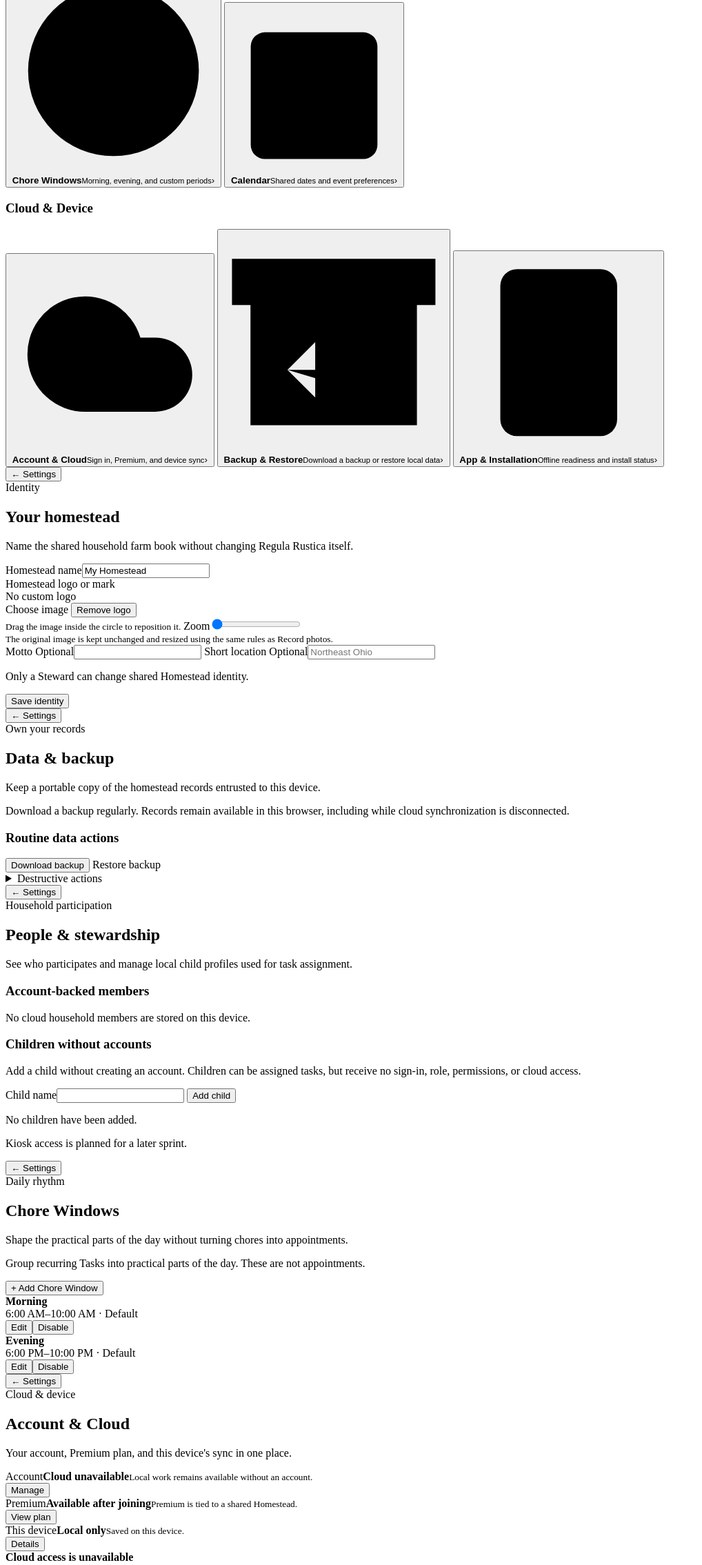
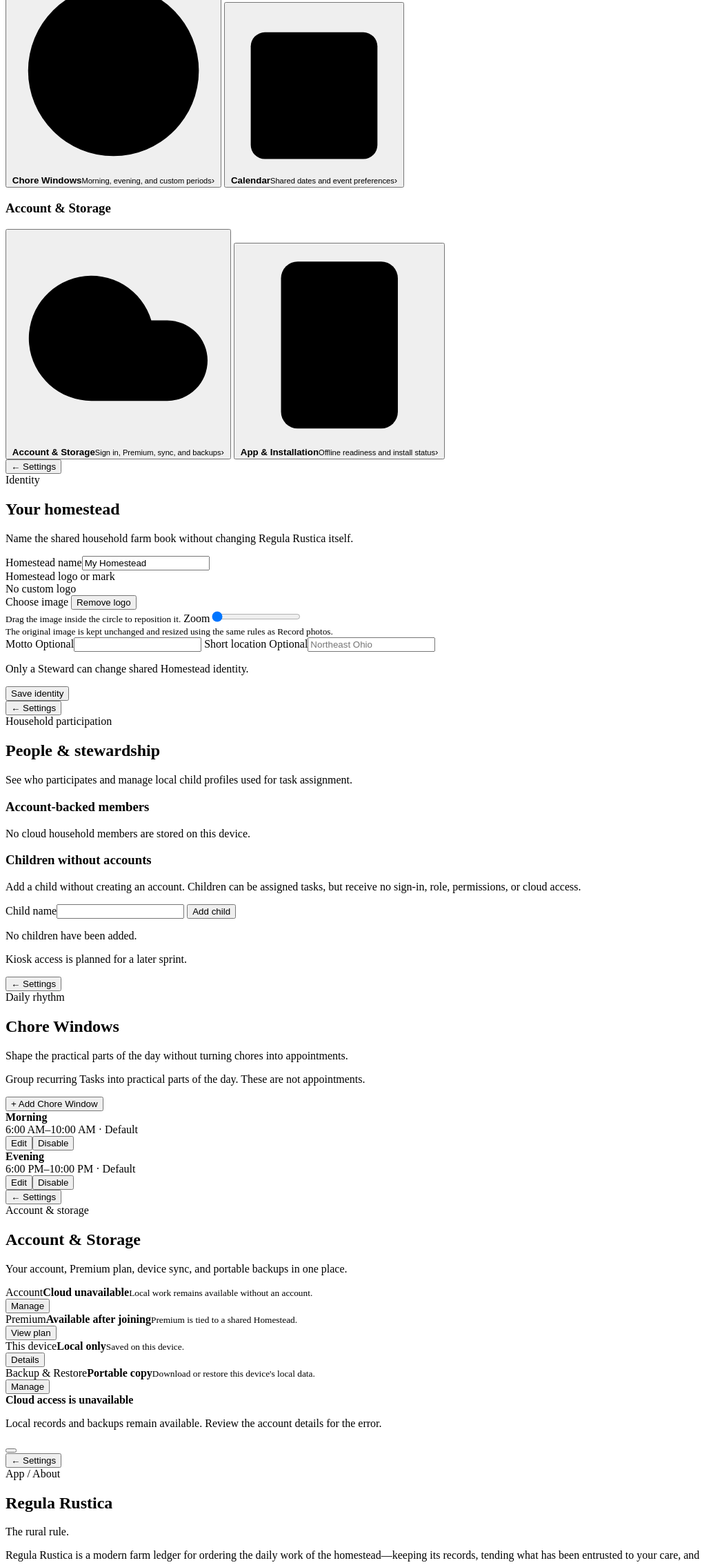
Before and after one commit to mholtsclaw88/Regula-Rustica, a website with bundled scripts: page index.html in a window 1280 px wide. Shown: the part 8697-10966 px from the top of the page at 69% size, without its empty margins (0-1018 px from the left). Built offline with nearby package versions, Linux system fonts and the light colour scheme; files whose address does not match are found by name.

Commit message:
Move backup into Account and Storage settings

```diff
--- a/index.html
+++ b/index.html
@@ -466,15 +466,11 @@
             </div>
           </section>
           <section class="settings-category-group" aria-labelledby="settingsDeviceGroup">
-            <h3 class="settings-category-group-title" id="settingsDeviceGroup">Cloud &amp; Device</h3>
+            <h3 class="settings-category-group-title" id="settingsDeviceGroup">Account &amp; Storage</h3>
             <div class="settings-category-list">
               <button class="settings-category-card" type="button" data-settings-category="cloud">
                 <span class="settings-card-icon" aria-hidden="true"><svg viewBox="0 0 24 24"><path d="M17.5 19H9a7 7 0 1 1 6.7-9h1.8a4.5 4.5 0 1 1 0 9Z"/><path d="m9 12 2 2 4-4"/></svg></span>
-                <span><strong>Account &amp; Cloud</strong><small>Sign in, Premium, and device sync</small></span><span class="settings-chevron" aria-hidden="true">›</span>
-              </button>
-              <button class="settings-category-card" type="button" data-settings-category="backup">
-                <span class="settings-card-icon" aria-hidden="true"><svg viewBox="0 0 24 24"><path d="M21 8v13H3V8M1 3h22v5H1zM10 12l-3 3 3 3"/><path d="M7 15h7a3 3 0 0 1 3 3"/></svg></span>
-                <span><strong>Backup &amp; Restore</strong><small>Download a backup or restore local data</small></span><span class="settings-chevron" aria-hidden="true">›</span>
+                <span><strong>Account &amp; Storage</strong><small>Sign in, Premium, sync, and backups</small></span><span class="settings-chevron" aria-hidden="true">›</span>
               </button>
               <button class="settings-category-card" type="button" data-settings-category="about">
                 <span class="settings-card-icon" aria-hidden="true"><svg viewBox="0 0 24 24"><rect x="5" y="2" width="14" height="20" rx="2"/><path d="M12 18h.01"/></svg></span>
@@ -512,17 +508,6 @@
             <button class="btn primary" id="saveHomesteadIdentity" type="submit">Save identity</button>
           </form>
         </article>
-        <article class="card settings-section hidden" id="settingBackup" data-settings-panel="backup">
-          <button class="settings-back" type="button">← Settings</button>
-          <header class="settings-section-head"><span class="label">Own your records</span><h2 tabindex="-1">Data &amp; backup</h2><p class="muted">Keep a portable copy of the homestead records entrusted to this device.</p></header>
-          <p class="muted">Download a backup regularly. Records remain available in this browser, including while cloud synchronization is disconnected.</p>
-          <h3 class="settings-rule-title">Routine data actions</h3>
-          <div class="quick compact-actions">
-            <button class="btn secondary" id="exportData">Download backup</button>
-            <label class="btn secondary file-button">Restore backup<input id="importData" type="file" accept="application/json" hidden></label>
-          </div>
-          <details class="danger-zone"><summary>Destructive actions</summary><p class="muted">Reset replaces every local record with the sample Homestead.</p><button class="btn danger" id="resetData">Reset sample data</button></details>
-        </article>
         <article class="card settings-section hidden" id="settingPeople" data-settings-panel="people">
           <button class="settings-back" type="button">← Settings</button>
           <header class="settings-section-head"><span class="label">Household participation</span><h2 tabindex="-1">People &amp; stewardship</h2><p class="muted">See who participates and manage local child profiles used for task assignment.</p></header>
@@ -548,11 +533,12 @@
         </article>
         <article class="card cloud-card settings-section hidden" id="settingCloud" data-settings-panel="cloud">
           <button class="settings-back" type="button">← Settings</button>
-          <header class="settings-section-head"><span class="label">Cloud &amp; device</span><h2 tabindex="-1">Account &amp; Cloud</h2><p class="muted">Your account, Premium plan, and this device's sync in one place.</p></header>
-          <div class="account-cloud-overview" aria-label="Account and Cloud status">
+          <header class="settings-section-head"><span class="label">Account &amp; storage</span><h2 tabindex="-1">Account &amp; Storage</h2><p class="muted">Your account, Premium plan, device sync, and portable backups in one place.</p></header>
+          <div class="account-cloud-overview" aria-label="Account and storage status">
             <div class="account-cloud-row"><div><span class="label">Account</span><strong id="accountCloudAccountState">Checking account…</strong><small id="accountCloudAccountDetail">Your work stays on this device.</small></div><button class="btn ghost" type="button" data-account-cloud-open="accountCloudAccountDetails">Manage</button></div>
             <div class="account-cloud-row"><div><span class="label">Premium</span><strong id="accountCloudPremiumState">Checking plan…</strong><small id="accountCloudPremiumDetail">Cloud Sync and Cyril are Premium features.</small></div><button class="btn ghost" type="button" data-account-cloud-open="accountCloudPremiumDetails">View plan</button></div>
             <div class="account-cloud-row"><div><span class="label">This device</span><strong id="accountCloudDeviceState">Checking sync…</strong><small id="accountCloudDeviceDetail">Local work remains available offline.</small></div><button class="btn ghost" type="button" data-account-cloud-open="accountCloudDeviceDetails">Details</button></div>
+            <div class="account-cloud-row"><div><span class="label">Backup &amp; Restore</span><strong>Portable copy</strong><small>Download or restore this device's local data.</small></div><button class="btn ghost" type="button" data-account-cloud-open="accountCloudBackupDetails">Manage</button></div>
           </div>
           <div class="account-cloud-next" id="accountCloudNext" aria-live="polite"><div><strong id="accountCloudNextTitle">Checking connection…</strong><p id="accountCloudNextDetail" class="muted">Your records remain available on this device.</p></div><button class="btn primary" id="accountCloudNextAction" data-account-cloud-open="accountCloudAccountDetails" type="button">Continue</button></div>
           <dialog class="account-cloud-dialog" id="accountCloudAccountDetails" aria-labelledby="accountCloudAccountTitle">
@@ -664,6 +650,16 @@
               </div>
             </details>
           </div>
+          </dialog>
+          <dialog class="account-cloud-dialog" id="accountCloudBackupDetails" aria-labelledby="accountCloudBackupTitle">
+            <header class="account-cloud-dialog-head"><h3 id="accountCloudBackupTitle">Backup &amp; Restore</h3><button class="btn secondary" type="button" data-account-cloud-close>Close</button></header>
+            <p class="muted">Download a backup regularly. Records remain available in this browser, including while cloud synchronization is disconnected.</p>
+            <h3 class="settings-rule-title">Routine data actions</h3>
+            <div class="quick compact-actions">
+              <button class="btn secondary" id="exportData">Download backup</button>
+              <label class="btn secondary file-button">Restore backup<input id="importData" type="file" accept="application/json" hidden></label>
+            </div>
+            <details class="danger-zone"><summary>Destructive actions</summary><p class="muted">Reset replaces every local record with the sample Homestead.</p><button class="btn danger" id="resetData">Reset sample data</button></details>
           </dialog>
         </article>
         <article class="card settings-section hidden" id="settingAbout" data-settings-panel="about">
--- a/service-worker.js
+++ b/service-worker.js
@@ -1,4 +1,4 @@
-const CACHE = 'regula-rustica-account-cloud-dialogs-v1';
+const CACHE = 'regula-rustica-account-storage-v1';
 const ASSETS = [
   './', './index.html', './styles.css?v=cyril-assisted-entry-v1', './housekeeping.css?v=account-cloud-dialogs-v1', './cloud-auth.css', './onboarding.css?v=standard-onboarding-v1', './housekeeping-data.js?v=calendar-projections-v1', './task-foundation.js?v=record-lifecycle-v1', './record-documents.js?v=homestead-identity-v1', './journal-foundation.js?v=journal-consolidation-v3', './form-selector.js?v=responsible-party-selectors-v2', './records-relationships.js?v=data-entry-forms-v2', './ui-refinements.js?v=cyril-record-matching-v1', './ui-refinements-core.js?v=ledger-page-v1', './ledger-receipt-modal.js?v=cyril-receipt-reader-v2', './ledger-allocations.js?v=ledger-api-v2', './ledger-allocation-display.js?v=ledger-api-v2', './cellarer-assisted-entry.mjs?v=cyril-consult-v1', './cellarer-receipt-reader.mjs?v=cyril-draft-review-v1', './cellarer-consult.mjs?v=cyril-copy-v1', './app.js?v=account-cloud-dialogs-v1', './onboarding.js?v=account-cloud-dialogs-v1', './cloud-auth.js?v=account-cloud-dialogs-v1',
   './cloud-invitations.mjs', './sync/runtime.mjs?v=account-cloud-dialogs-v1', './sync/premium-access.mjs', './sync/local-state.mjs?v=clean-cloud-baseline-v1', './sync/legacy-recovery.mjs', './sync/entities.mjs', './sync/cloud-adapter.mjs', './sync/engine.mjs',
```
Also changed, not shown: tests/cellarer-assisted-entry.test.mjs (+1 -1 lines), tests/cellarer-receipt-reader.test.mjs (+1 -1 lines), tests/onboarding-ui.test.mjs (+1 -1 lines), tests/settings-ui.test.mjs (+9 -5 lines).
